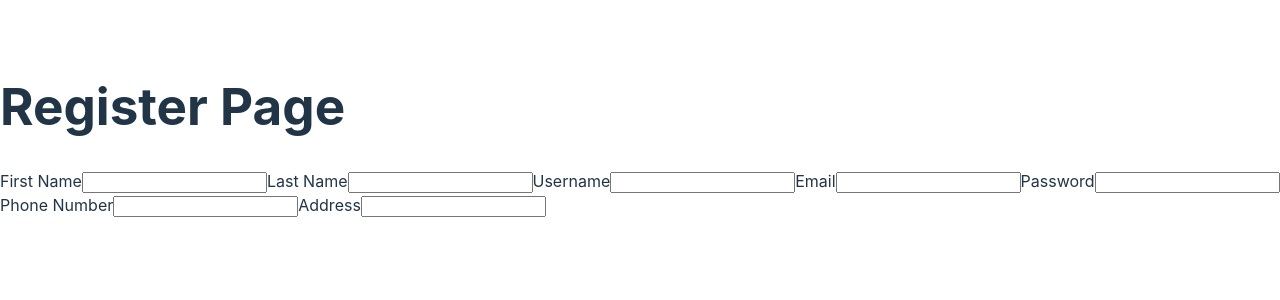
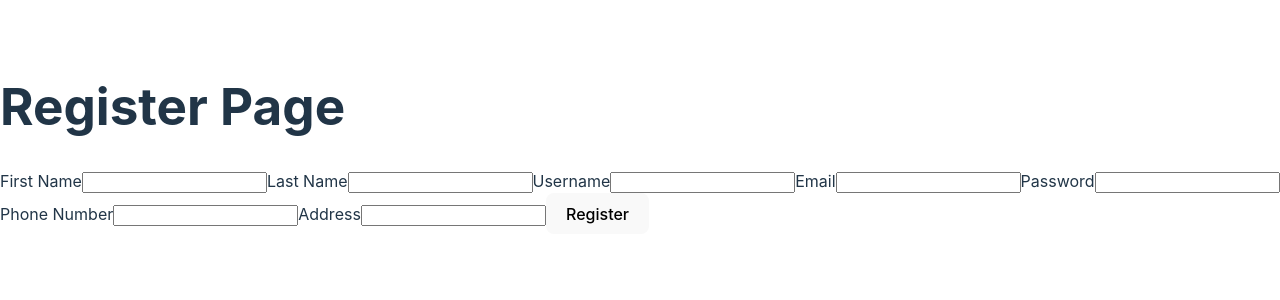
Before and after one commit to PythonEnthusiastic/registration-app, a React (Vite) app in the folder client/: page /register in a window 1280 px wide. Shown: the top 300 px of the page. Built offline with nearby package versions, Linux system fonts and the light colour scheme.

Commit message:
Added axios to send registration data to the backend

```diff
--- a/client/package.json
+++ b/client/package.json
@@ -10,7 +10,7 @@
     "preview": "vite preview"
   },
   "dependencies": {
-    "axios": "^1.6.2",
+    "axios": "^1.6.5",
     "react": "^18.2.0",
     "react-dom": "^18.2.0",
     "react-router-dom": "^6.21.0"
--- a/client/src/pages/Register/index.jsx
+++ b/client/src/pages/Register/index.jsx
@@ -1,4 +1,5 @@
-import React from "react";
+import React, { useEffect } from "react";
+import axios from "axios";
 
 import useInput from "../../hooks/useInput.js";
 
@@ -6,6 +7,12 @@ import Navbar from "../../components/Navbar/index.jsx"
 
 const Register = () => {
     const [input, setInput] = useInput();
+
+    const sendRegistration = () => {
+        axios.post("/api/v1/register", {
+            data: JSON.stringify(input)
+        })
+    }
 
     return (
         <>
@@ -26,6 +33,7 @@ const Register = () => {
                 <input type="text" id="telephone" name="telephone" onChange={setInput}/>
                 <label htmlFor="address">Address</label>
                 <input type="text" id="address" name="address" onChange={setInput}/>
+                <button type="button" onClick={sendRegistration}>Register</button>
             </form>
         </>
     )
```
Also changed, not shown: 2 other files (tests, documents, lock files or other folders).
